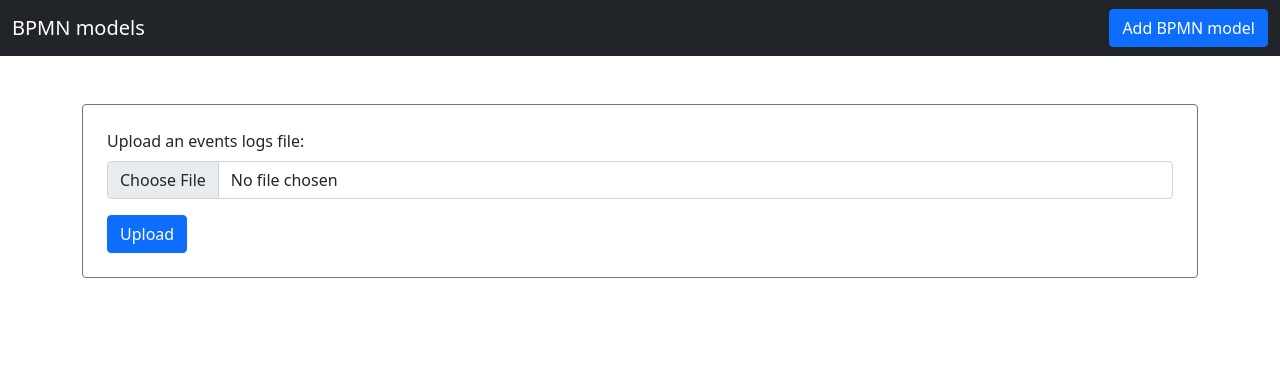
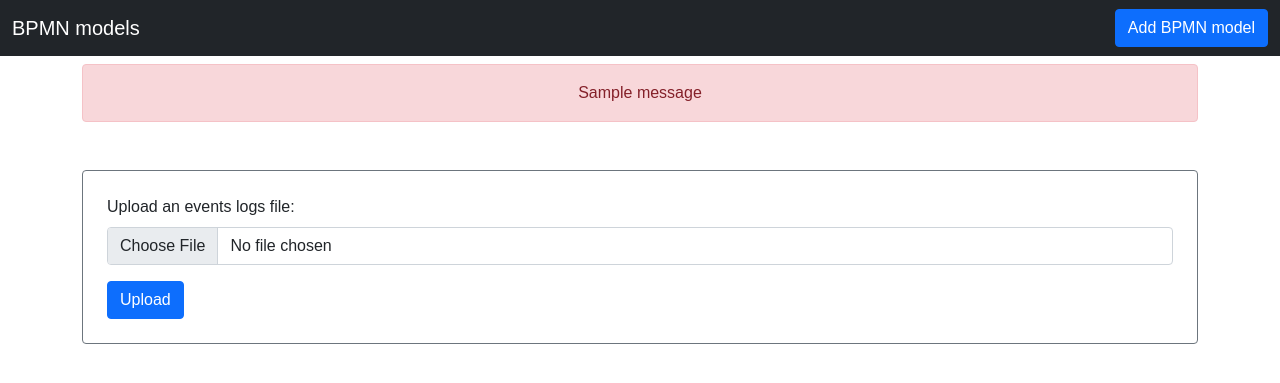
Before and after one commit to piMateusz/BPMN, a Django app: page /bpmn_model/new in a window 1280 px wide. Shown: the top 383 px of the page. Run offline with Django 4.2, Linux system fonts and the light colour scheme; tables that the repository leaves empty hold one stand-in row (values such as "Sample post"); one stand-in notice (Sample message) is shown; some libraries are stand-ins or nearby versions.

Commit message:
added messages

```diff
--- a/bpmn_app/templates/bpmn_app/base.html
+++ b/bpmn_app/templates/bpmn_app/base.html
@@ -9,7 +9,7 @@
 
     <!-- Bootstrap CSS -->
     <link href="https://cdn.jsdelivr.net/npm/bootstrap@5.0.2/dist/css/bootstrap.min.css" rel="stylesheet" integrity="sha384-EVSTQN3/azprG1Anm3QDgpJLIm9Nao0Yz1ztcQTwFspd3yD65VohhpuuCOmLASjC" crossorigin="anonymous">
-
+    <link rel="stylesheet" type="text/css" href="{% static 'bpmn_app/bpmn_model.css' %}">
     <title>Bpmn model</title>
   </head>
 
@@ -22,9 +22,11 @@
     </nav>
 
     <header>
-       {% block header %}
+        <div class="mx-auto container my-2" style="text-align: center">
+        {% block header %}
 
-       {% endblock header %}
+        {% endblock header %}
+        </div>
     </header>
 
     <main>
--- a/bpmn_app/templates/bpmn_app/bpmn_home.html
+++ b/bpmn_app/templates/bpmn_app/bpmn_home.html
@@ -1,6 +1,11 @@
 {% extends "bpmn_app/base.html" %}
 
 {% block header %}
+    {% if messages %}
+        {% for message in messages %}
+            <div class="alert alert-{{ message.tags }} form-message">{{ message }}</div>
+        {% endfor %}
+    {% endif %}
 {% endblock header %}
 
 {% block main %}
--- a/bpmn_app/templates/bpmn_app/bpmn_upload.html
+++ b/bpmn_app/templates/bpmn_app/bpmn_upload.html
@@ -1,5 +1,13 @@
 {% extends 'bpmn_app/base.html' %}
 {% load static %}
+
+{% block header %}
+    {% if messages %}
+        {% for message in messages %}
+            <div class="alert alert-danger" role="alert">{{ message }}</div>
+        {% endfor %}
+    {% endif %}
+{% endblock %}
 
 {% block main %}
     <form method="POST" enctype="multipart/form-data" class="form-group border border-secondary rounded p-4 mx-auto my-5">
--- a/bpmn_app/views.py
+++ b/bpmn_app/views.py
@@ -3,6 +3,7 @@ from django.views.generic import ListView
 from django.http import Http404, HttpResponse, HttpResponseRedirect
 from django.conf import settings
 from django.urls import reverse
+from django.contrib import messages
 
 from .forms import ModelFormWithFileField
 from .models import BpmnFile
@@ -67,6 +68,8 @@ def upload_file(request):
         if form.is_valid():
             uploaded_file = form.save()
             return HttpResponseRedirect(reverse('bpmn-model-column-headers', kwargs={'pk': uploaded_file.pk}))
+        else:
+            messages.error(request, 'Wrong file format! Supported extensions are: .csv .xes')
     else:
         form = ModelFormWithFileField()
     return render(request, 'bpmn_app/bpmn_upload.html', {'form': form})
@@ -147,6 +150,7 @@ def choose_excel_column_headers(request, pk):
         model_file.timestamp = request.POST["timestamp"]
         model_file.activity = request.POST["activity"]
         model_file.save()
+        messages.success(request, 'Successfully saved BPMN model.')
         return redirect('bpmn-model-home')
 
     return render(request, 'bpmn_app/bpmn_column_headers.html', {'df_columns': df_columns,
```
